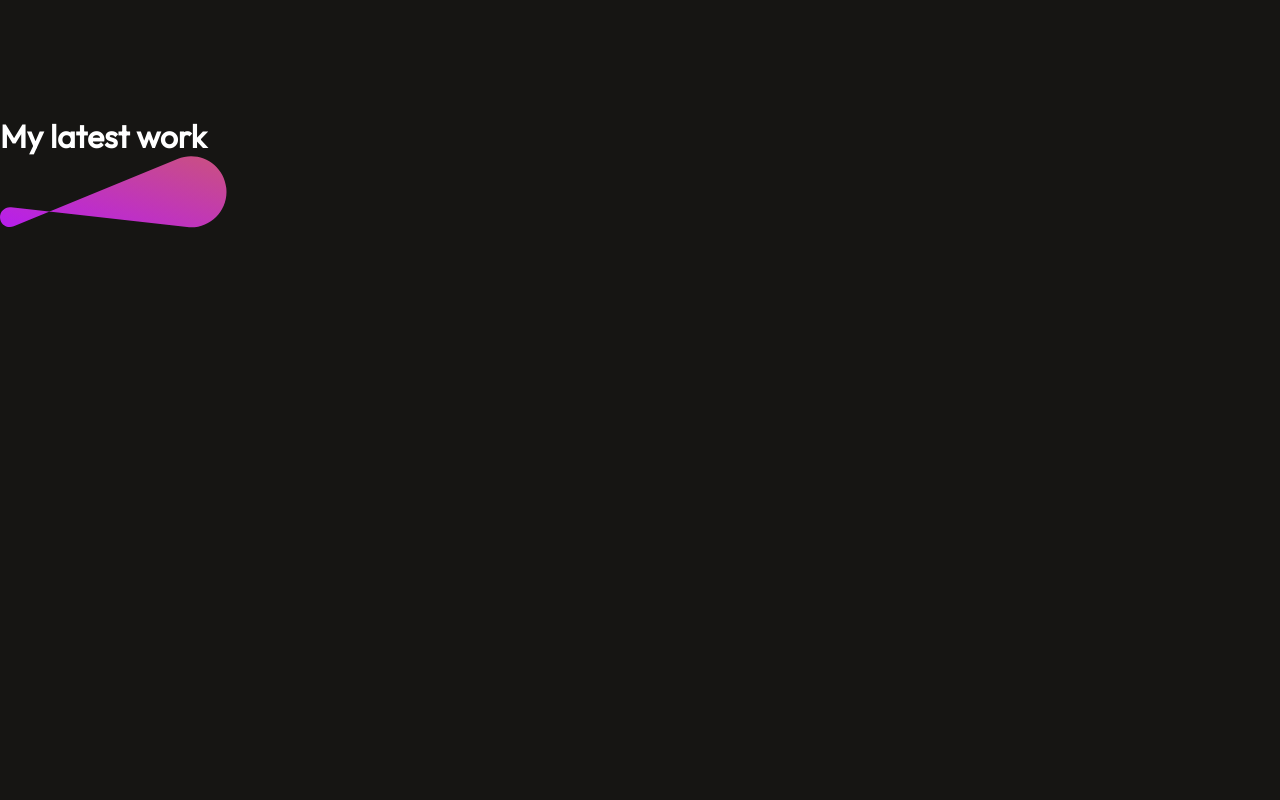
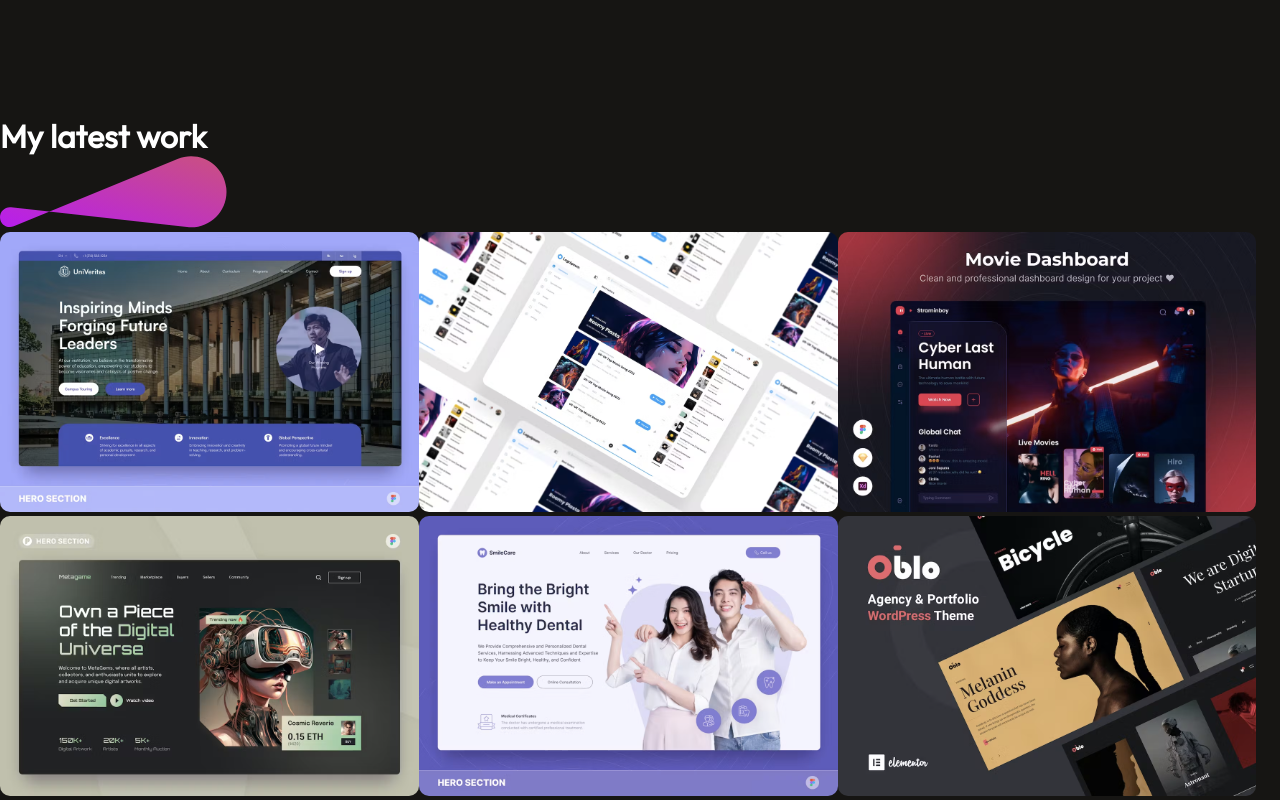
Before and after one commit to KipletingEdwin/kipleting-edwin-portfolio, a React (Vite) app: page / in a window 1280 px wide. Shown: the part 4177-4977 px from the top of the page. Before the commit the page ends 4409 px from the top, so only its background shows below. Built offline with nearby package versions, Linux system fonts and the light colour scheme.

Commit message:
map mywork to get the iamges

```diff
--- a/src/Components/MyWork/MyWork.jsx
+++ b/src/Components/MyWork/MyWork.jsx
@@ -10,6 +10,14 @@
             <h1>My latest work</h1>
             <img src={theme_pattern} alt="theme" />
         </div>
+        <div className='mywork-container'>
+            {
+                mywork_data.map((work,index)=>{
+                    return <img key={index} src={work.w_img} alt='mywork'/>
+                })
+            }
+
+        </div>
     </div>
   )
 }
```
